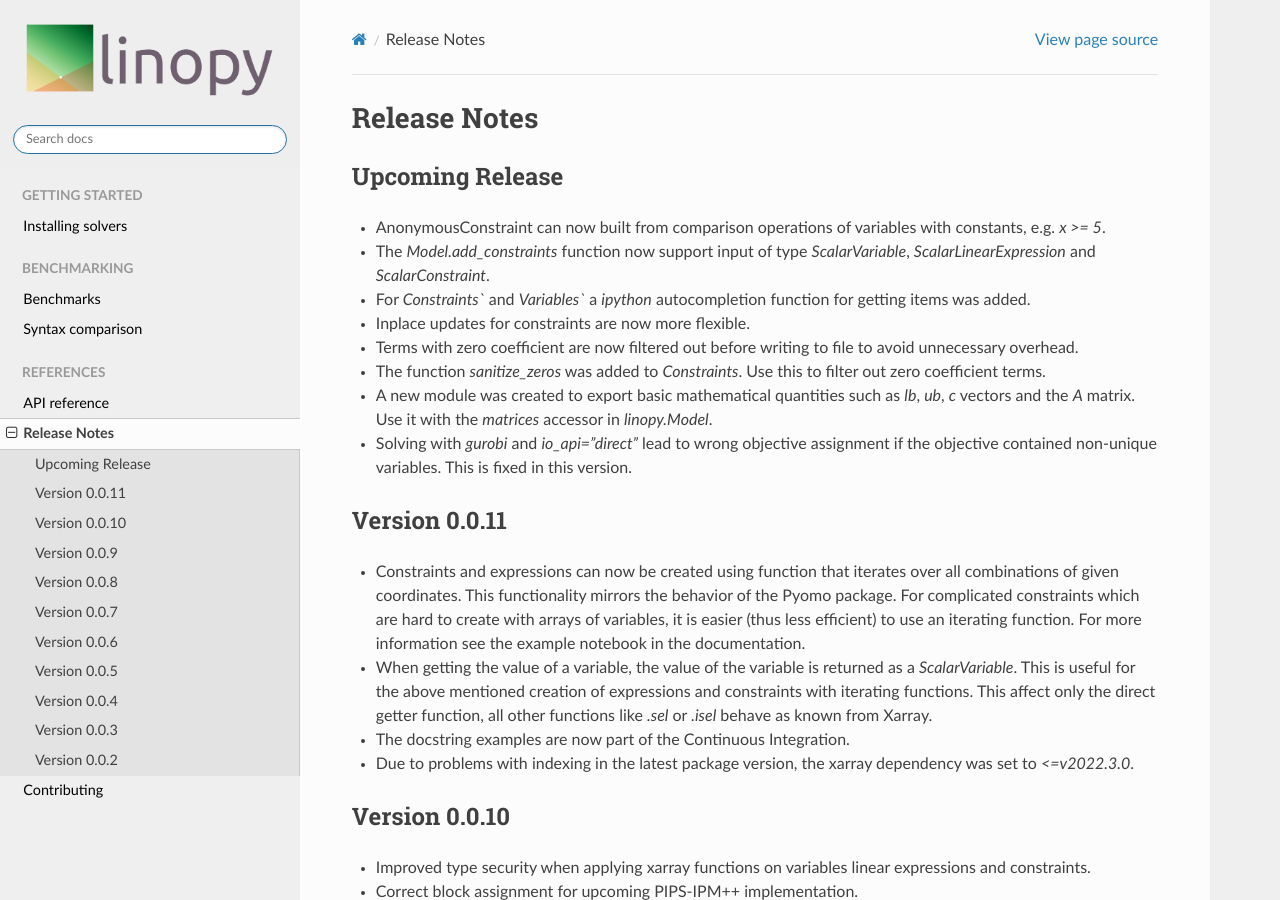
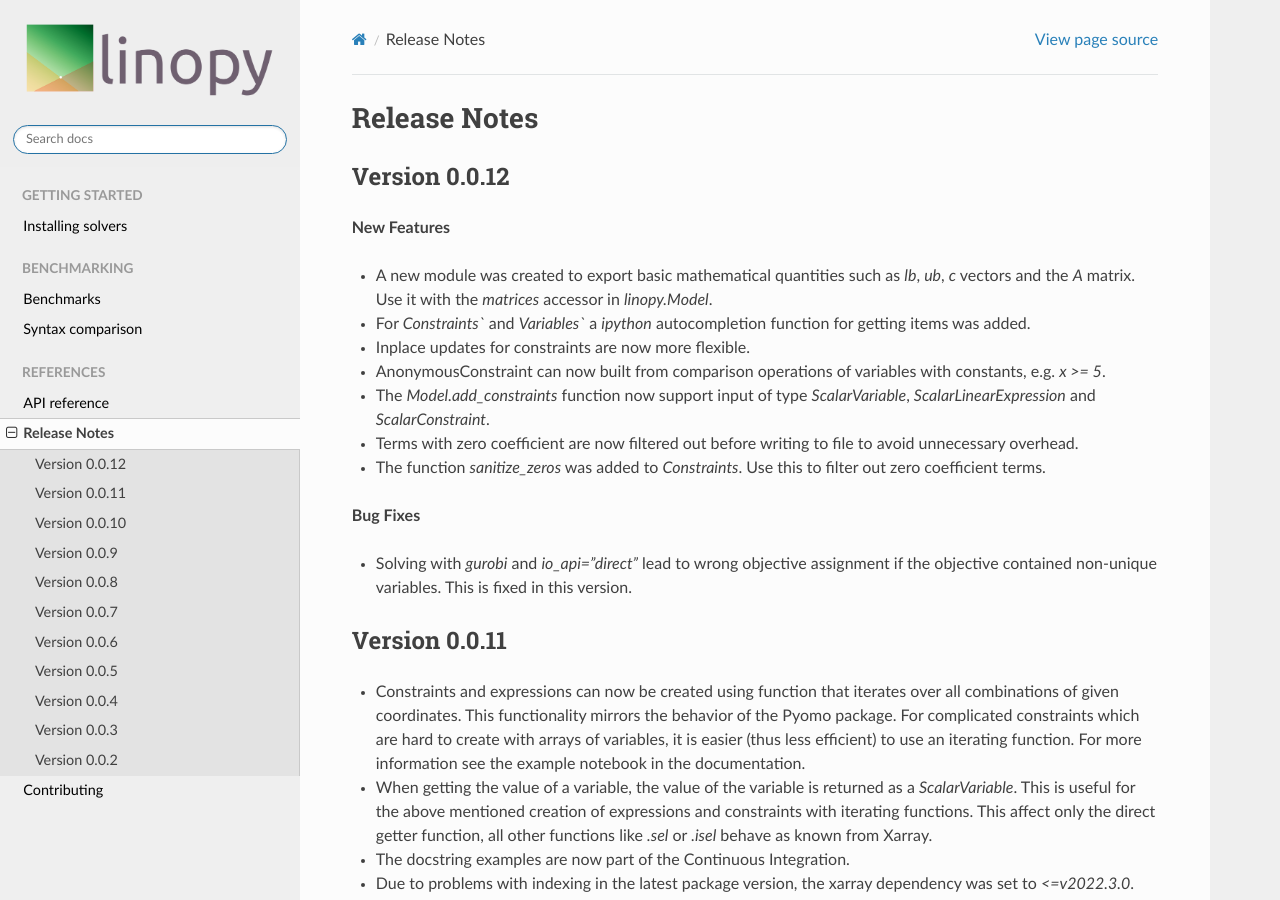
Before and after one commit to PyPSA/linopy, a Sphinx documentation site: the page built from doc/release_notes.rst, in a window 1280 px wide and 900 px high. Built offline with Sphinx 7.4.7 and the Read the Docs theme 2.0.0, drawn with Linux system fonts in a browser that asks for light colours; pages that are not in the unit, such as notebooks, are missing from menus.

Commit message:
update release notes

```diff
--- a/doc/release_notes.rst
+++ b/doc/release_notes.rst
@@ -1,16 +1,24 @@
 Release Notes
 =============
 
-Upcoming Release
-----------------
+.. Upcoming Release
+.. ----------------
 
+Version 0.0.12
+--------------
+
+**New Features**
+
+* A new module was created to export basic mathematical quantities such as `lb`, `ub`, `c` vectors and the `A` matrix. Use it with the `matrices` accessor in `linopy.Model`.
+* For `Constraints`` and `Variables`` a `ipython` autocompletion function for getting items was added.
+* Inplace updates for constraints are now more flexible.
 * AnonymousConstraint can now built from comparison operations of variables with constants, e.g. `x >= 5`.
 * The `Model.add_constraints` function now support input of type `ScalarVariable`, `ScalarLinearExpression` and `ScalarConstraint`.
-* For `Constraints`` and `Variables`` a `ipython` autocompletion function for getting items was added.
-* Inplace updates for constraints are now more flexible.
 * Terms with zero coefficient are now filtered out before writing to file to avoid unnecessary overhead.
 * The function `sanitize_zeros` was added to `Constraints`. Use this to filter out zero coefficient terms.
-* A new module was created to export basic mathematical quantities such as `lb`, `ub`, `c` vectors and the `A` matrix. Use it with the `matrices` accessor in `linopy.Model`.
+
+**Bug Fixes**
+
 * Solving with `gurobi` and `io_api="direct"` lead to wrong objective assignment if the objective contained non-unique variables. This is fixed in this version.
 
 Version 0.0.11
```
